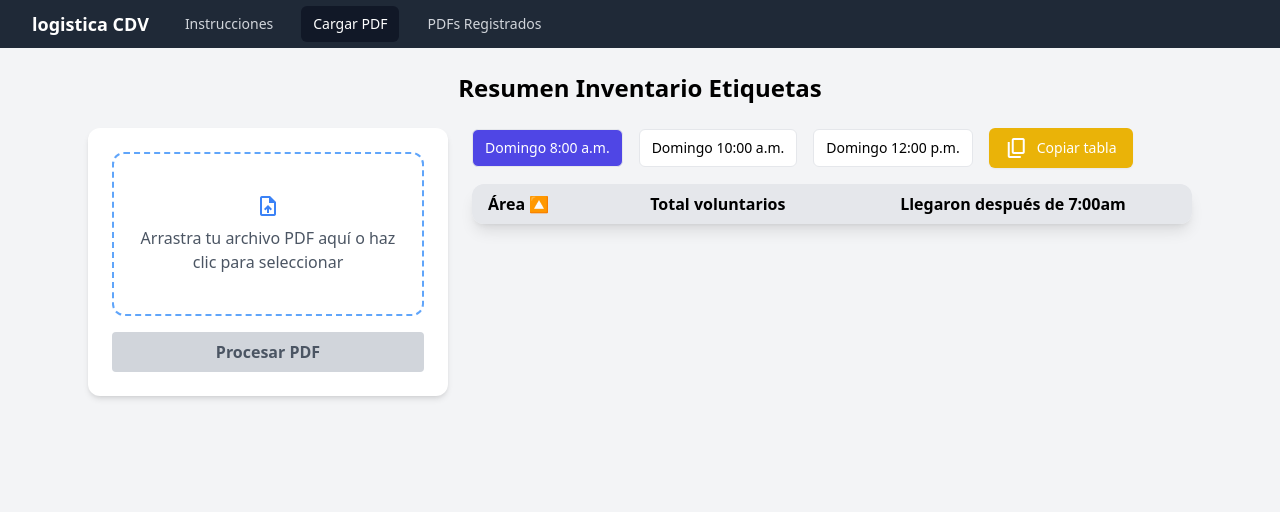
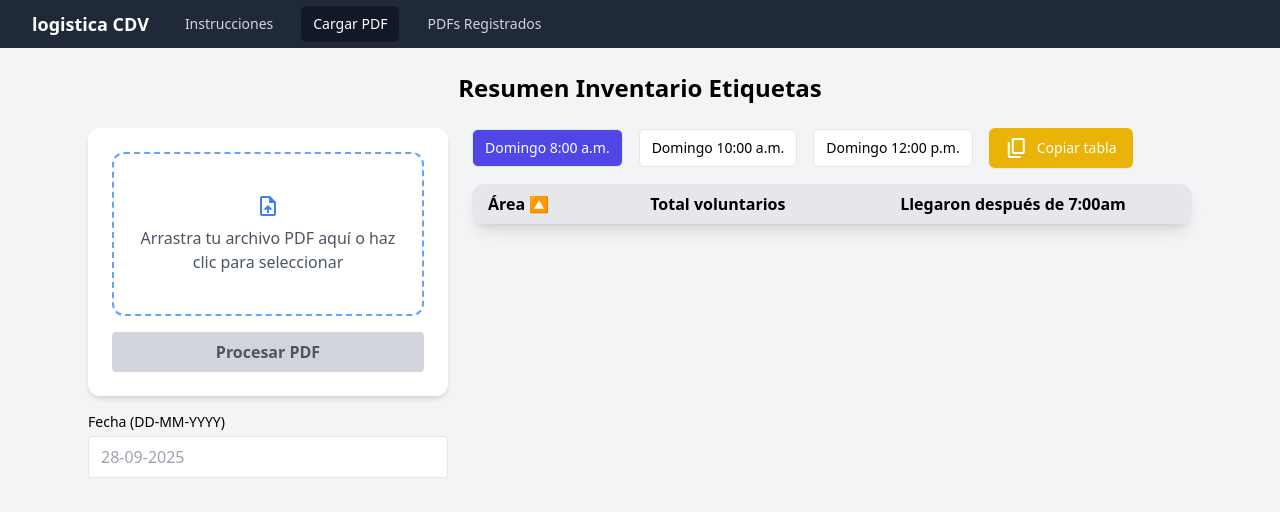
Before and after one commit to ariasbenraq/checkin-report, a React (Vite) app: page / in a window 1280 px wide. Shown: the top 512 px of the page. Built offline with nearby package versions, Linux system fonts and the light colour scheme.

Commit message:
feat: mejorar flujo de carga de PDF y vista de UploadView

```diff
--- a/src/App.tsx
+++ b/src/App.tsx
@@ -3,6 +3,7 @@ import { useState } from "react";
 import Navbar from "./components/Navbar";
 import UploadView from "./pages/UploadView";
 import Home from "./pages/Home"; // <— NUEVO
+import ListView from "./pages/ListView";
 
 export default function App() {
   const [currentView, setCurrentView] = useState<"home" | "upload" | "list">("upload");
@@ -24,11 +25,7 @@ export default function App() {
           </>
         )}
 
-        {currentView === "list" && (
-          <div className="text-center text-xl text-gray-600 mt-10">
-            📄 Lista de PDFs registrados (próximamente)
-          </div>
-        )}
+        {currentView === "list" && <ListView />}
       </main>
     </div>
   );
--- a/src/components/PdfUploader.tsx
+++ b/src/components/PdfUploader.tsx
@@ -5,7 +5,7 @@ import "pdfjs-dist/build/pdf.worker.entry";
 pdfjsLib.GlobalWorkerOptions.workerSrc = `//cdnjs.cloudflare.com/ajax/libs/pdf.js/${pdfjsLib.version}/pdf.worker.min.js`;
 
 interface PdfUploaderProps {
-  onExtracted: (text: string) => void;
+  onExtracted: (text: string, file: File) => void;
 }
 
 const PdfUploader = ({ onExtracted }: PdfUploaderProps) => {
@@ -43,7 +43,7 @@ const PdfUploader = ({ onExtracted }: PdfUploaderProps) => {
       }
 
       setLoading(false);
-      onExtracted(fullText);
+      onExtracted(fullText, file);
     };
 
     reader.readAsArrayBuffer(file);
--- a/src/pages/UploadView.tsx
+++ b/src/pages/UploadView.tsx
@@ -2,10 +2,53 @@
 import { useMemo, useState } from "react";
 import PdfUploader from "../components/PdfUploader";
 import TableResumen from "../components/TableResumen";
-// import { exportToExcel } from "../features/checkins/services/exportExcel";
 import type { AreaResumen } from "../features/checkins/types/resumen";
 import { parsePdfTextAllServices } from "../utils/pdfParser";
 import { SERVICE_LABEL, LATE_LABEL, type ServiceKey } from "../features/checkins/constants";
+
+// ⬇️ imports para guardar
+import { GuardarListaButton } from "../features/checkins/GuardarListaButton";
+import type { ParserDetalle } from "../features/checkins/buildPayload";
+
+function extractFechaFromName(name: string): string {
+  // busca YYYY-MM-DD en el nombre del archivo; si no, hoy
+  const m = name.match(/\d{4}-\d{2}-\d{2}/);
+  return m ? m[0] : new Date().toISOString().slice(0, 10);
+}
+
+// mapea AreaResumen[] -> ParserDetalle[]
+function toParserDetalles(rows: AreaResumen[]): ParserDetalle[] {
+  return rows.map((r) => ({
+    area: r.area,
+    total_voluntarios: r.total,      // 👈 ajusta si tu tipo usa otro nombre
+    post_vios: r.lateCount,          // 👈 idem (en tu tabla es la col tardíos)
+    // observaciones?: (si tuvieses)
+  }));
+}
+
+function pad(n: number) { return String(n).padStart(2, "0"); }
+
+function todayISO(): string {
+  // fecha local (no UTC) → ISO YYYY-MM-DD
+  const now = new Date();
+  return `${now.getFullYear()}-${pad(now.getMonth() + 1)}-${pad(now.getDate())}`;
+}
+
+export function isoToDisplay(iso?: string): string {
+  if (!iso) return "";
+  const m = iso.match(/^(\d{4})-(\d{2})-(\d{2})$/);
+  if (!m) return "";
+  const [, y, mm, d] = m;
+  return `${d}-${mm}-${y}`;
+}
+
+function displayToIso(display: string): string {
+  const m = display.match(/^(\d{2})-(\d{2})-(\d{4})$/);
+  if (!m) return ""; // inválido → puedes decidir no actualizar el estado
+  const [, d, mm, y] = m;
+  return `${y}-${mm}-${d}`;
+}
+
 
 export default function UploadView() {
   const [byService, setByService] = useState<Record<ServiceKey, AreaResumen[]>>({
@@ -15,10 +58,17 @@ export default function UploadView() {
   const [sortOrder, setSortOrder] = useState<"asc" | "desc">("asc");
   const [message, setMessage] = useState<string | null>(null);
 
+  // ⬇️ nuevo: file y fecha para el payload
+  const [file, setFile] = useState<File | null>(null);
+  const [fechaISO, setFechaISO] = useState<string>("");
+
   const onToggleSort = () => setSortOrder(s => (s === "asc" ? "desc" : "asc"));
 
-  // Recibe el TEXTO desde PdfUploader
-  const handleExtracted = (fullText: string) => {
+  // Recibe TEXTO + FILE desde PdfUploader (¡cambiamos la firma!)
+  const handleExtracted = (fullText: string, f: File) => {
+    setFile(f);
+    setFechaISO(extractFechaFromName(f.name));
+
     const all = parsePdfTextAllServices(fullText);
     setByService(all);
 
@@ -26,11 +76,11 @@ export default function UploadView() {
     else if (all.SUN_10A.length) setSelected("SUN_10A");
     else if (all.SUN_12P.length) setSelected("SUN_12P");
 
-    const any =
-      all.SUN_8A.length + all.SUN_10A.length + all.SUN_12P.length > 0;
+    const any = all.SUN_8A.length + all.SUN_10A.length + all.SUN_12P.length > 0;
     setMessage(any ? null : "No se encontraron voluntarios en los horarios.");
   };
 
+  // datos para la tabla (ordenados)
   const data = useMemo(() => {
     const arr = byService[selected] ?? [];
     const copy = [...arr];
@@ -41,6 +91,12 @@ export default function UploadView() {
     );
     return copy;
   }, [byService, selected, sortOrder]);
+
+  // ⬇️ detalles que irán al backend (según horario seleccionado)
+  const detallesParser: ParserDetalle[] = useMemo(
+    () => toParserDetalles(byService[selected] ?? []),
+    [byService, selected]
+  );
 
   const copyToClipboard = () => {
     const header = `Área\tTotal voluntarios\t${LATE_LABEL[selected]}`;
@@ -55,12 +111,42 @@ export default function UploadView() {
       {/* Izquierda: uploader */}
       <div className="lg:w-1/3 w-full">
         <PdfUploader onExtracted={handleExtracted} />
+        {/* Fecha editable */}
+        <div className="mt-4">
+          <label className="block text-sm mb-1">Fecha (DD-MM-YYYY)</label>
+          <input
+            className="border rounded px-3 py-2 w-full"
+            value={isoToDisplay(fechaISO)}
+            onChange={(e) => {
+              const iso = displayToIso(e.target.value);
+              if (iso) setFechaISO(iso); // solo actualiza si el formato es válido
+            }}
+            placeholder="28-09-2025"
+            inputMode="numeric"
+            pattern="\d{2}-\d{2}-\d{4}"
+            title="Usa el formato DD-MM-YYYY"
+          />
+        </div>
+        {/* Botón Guardar */}
+        <div className="mt-4">
+          {file && detallesParser.length > 0 && fechaISO && (
+            <GuardarListaButton
+              file={file}
+              fechaISO={fechaISO}
+              detallesParser={detallesParser}
+              onSaved={() => {
+                alert("✅ Guardado");
+                // opcional: limpiar o navegar a la vista de lista
+              }}
+            />
+          )}
+        </div>
       </div>
 
       {/* Derecha: selector + tabla + botones */}
       <div className="lg:w-2/3 w-full space-y-4">
         <div className="flex flex-wrap gap-4 items-center justify-center lg:justify-start">
-          {(["SUN_8A","SUN_10A","SUN_12P"] as ServiceKey[]).map(key => (
+          {(["SUN_8A", "SUN_10A", "SUN_12P"] as ServiceKey[]).map(key => (
             <button
               key={key}
               onClick={() => setSelected(key)}
@@ -87,32 +173,6 @@ export default function UploadView() {
           onToggleSort={onToggleSort}
           lateLabel={LATE_LABEL[selected]}
         />
-
-        {/* <div className="flex justify-center gap-4 mt-2 flex-wrap">
-          <button
-            onClick={copyToClipboard}
-            className="inline-flex items-center gap-2 rounded-md bg-yellow-500 px-4 py-2 text-sm font-medium text-white shadow-sm hover:bg-yellow-600"
-          >
-            <span className="material-symbols-outlined text-base">content_copy</span>
-            Copiar tabla
-          </button>
-
-          <button
-            onClick={() => exportToExcel(data)}
-            className="inline-flex items-center gap-2 rounded-md bg-emerald-600 px-4 py-2 text-sm font-medium text-white shadow-sm hover:bg-emerald-700"
-          >
-            <span className="material-symbols-outlined text-base">data_table</span>
-            Exportar Excel
-          </button>
-
-          <button
-            disabled
-            className="inline-flex items-center gap-2 rounded-md bg-blue-600/50 px-4 py-2 text-sm font-medium text-white opacity-50 cursor-not-allowed"
-          >
-            <span className="material-symbols-outlined text-base">drive_export</span>
-            Exportar Google
-          </button>
-        </div> */}
       </div>
     </div>
   );
```
